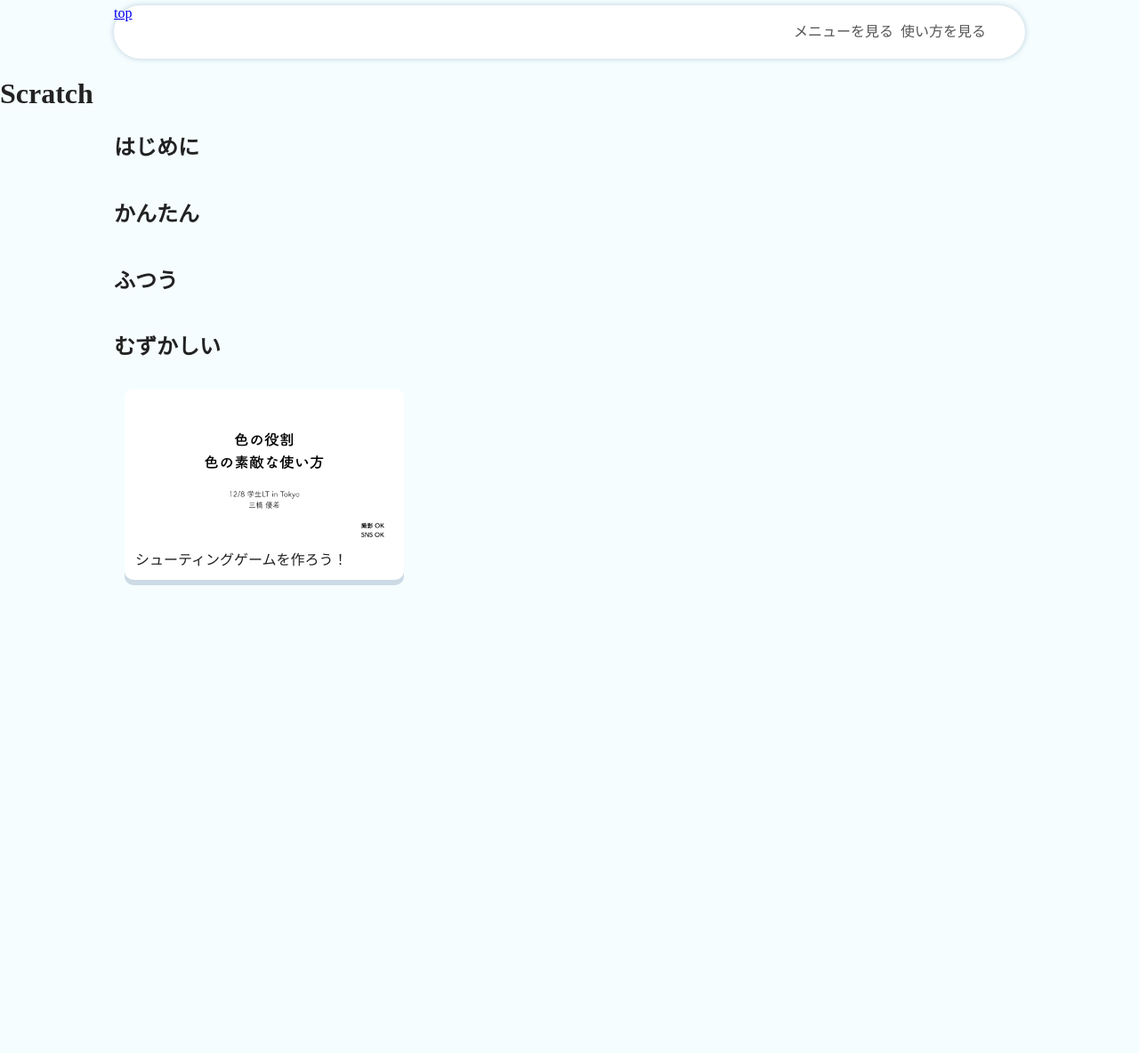
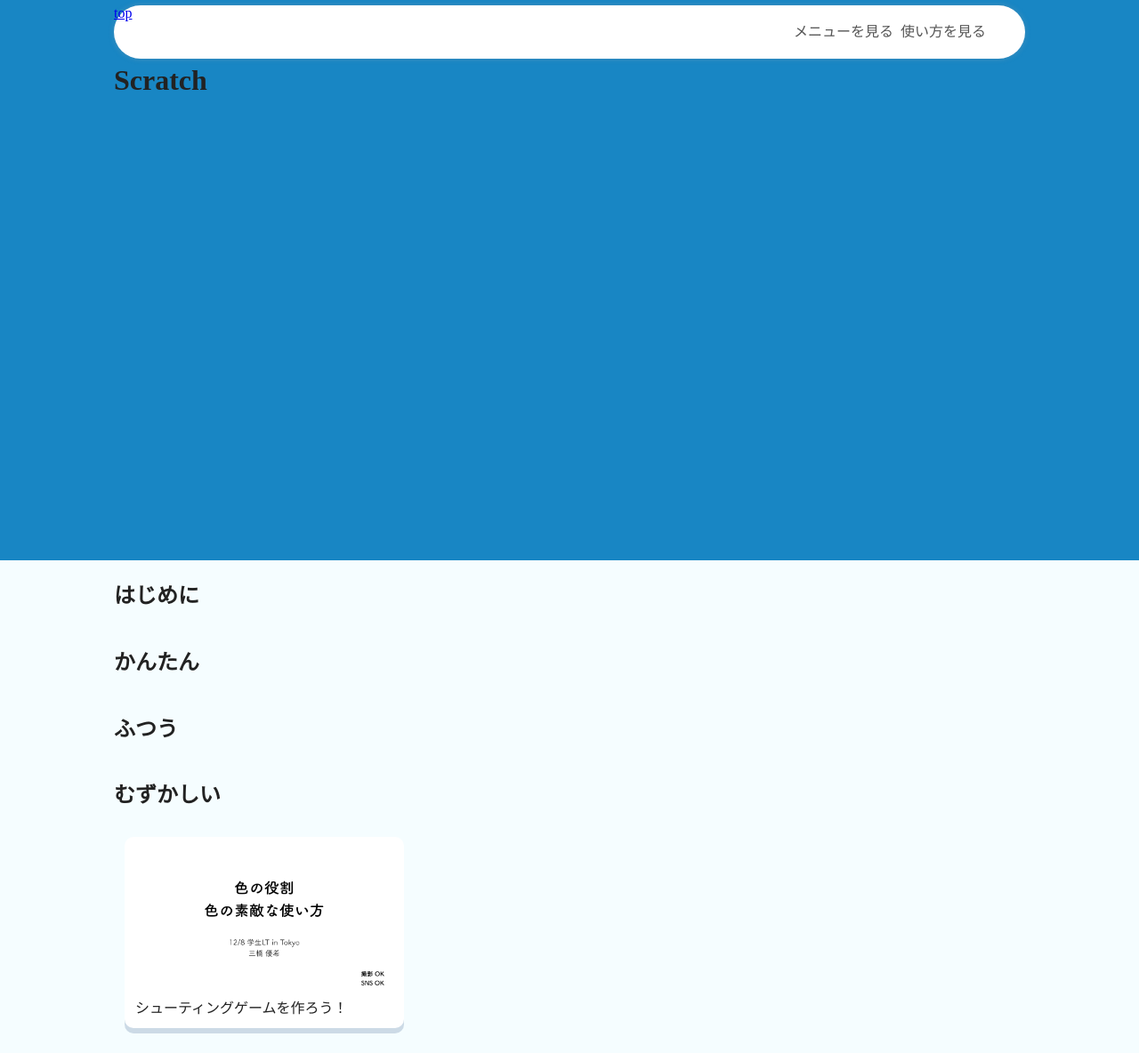
Before and after one commit to Mekurun/mekurun.com, a Jekyll site: the page built from categories/scratch.md, in a window 1280 px wide. Shown: the whole page at 89% size. Built offline with Jekyll 4.4.1, drawn with Linux system fonts in a browser that asks for light colours; before the commit the page ends 900 px from its top, so only the background shows below that.

Commit message:
ページのトップのスタイルを変更

```diff
--- a/_layouts/category.html
+++ b/_layouts/category.html
@@ -2,7 +2,9 @@
 layout: default
 ---
 {% include header.html %}
-<h1>{{ page.title }}</h1>
+<div class="top">
+  <h1>{{ page.title }}</h1>
+</div>
 {{content}}
 <div class="main">
   <h2>はじめに</h2>
--- a/css/main.scss
+++ b/css/main.scss
@@ -23,6 +23,8 @@
   position: relative;
   border-radius: 30px;
   box-shadow: 0 0 6px #799baf77;
+  float: left;
+  width: 80vw;
   ul {
     list-style: none;
     line-height: 60px;
@@ -40,6 +42,14 @@
       text-decoration: none;
       color: $darkgray;
     }
+  }
+}
+.top {
+  padding: 24px 10vw;
+  background-color: $main-color;
+  height: 70vh;
+  h1 {
+    clear: both;
   }
 }
 .course-list {
```
